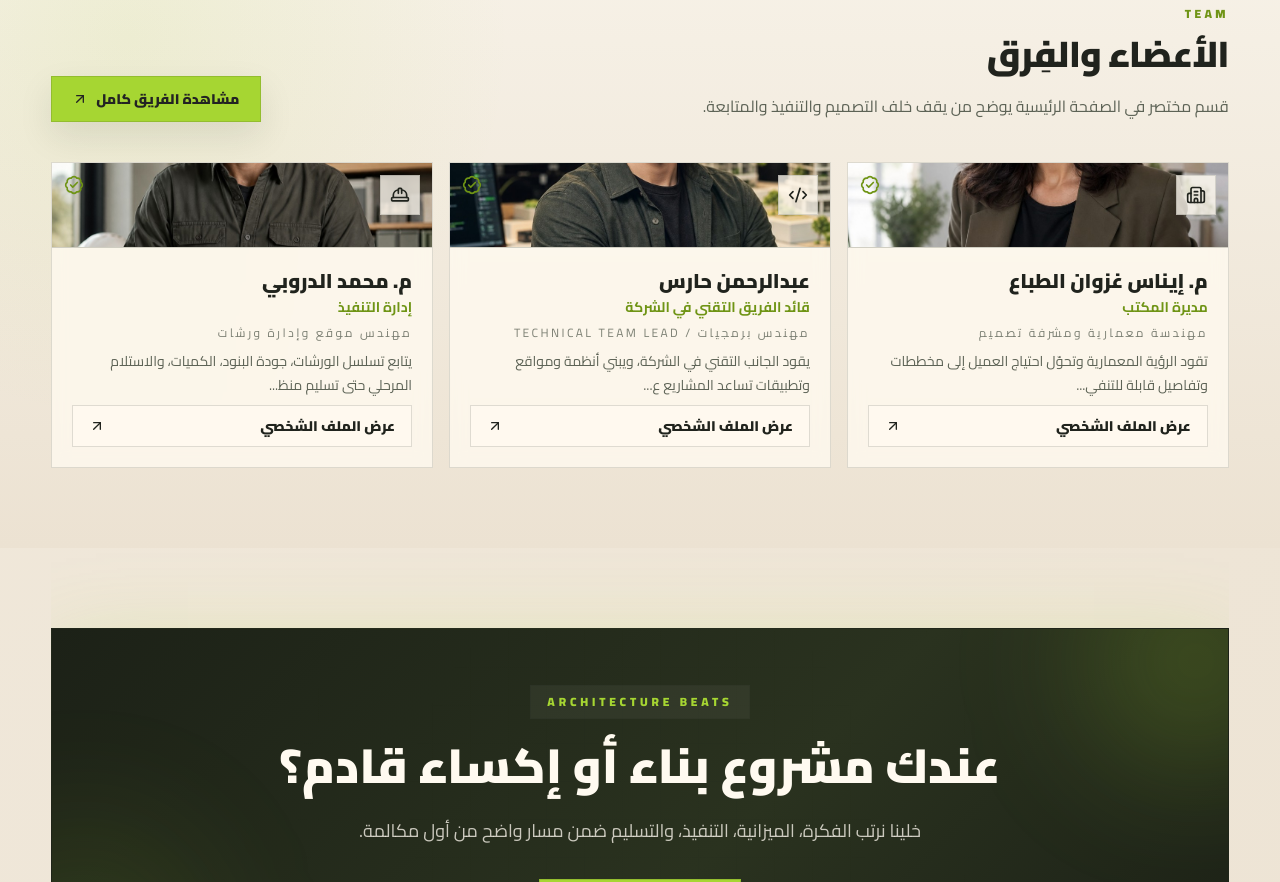
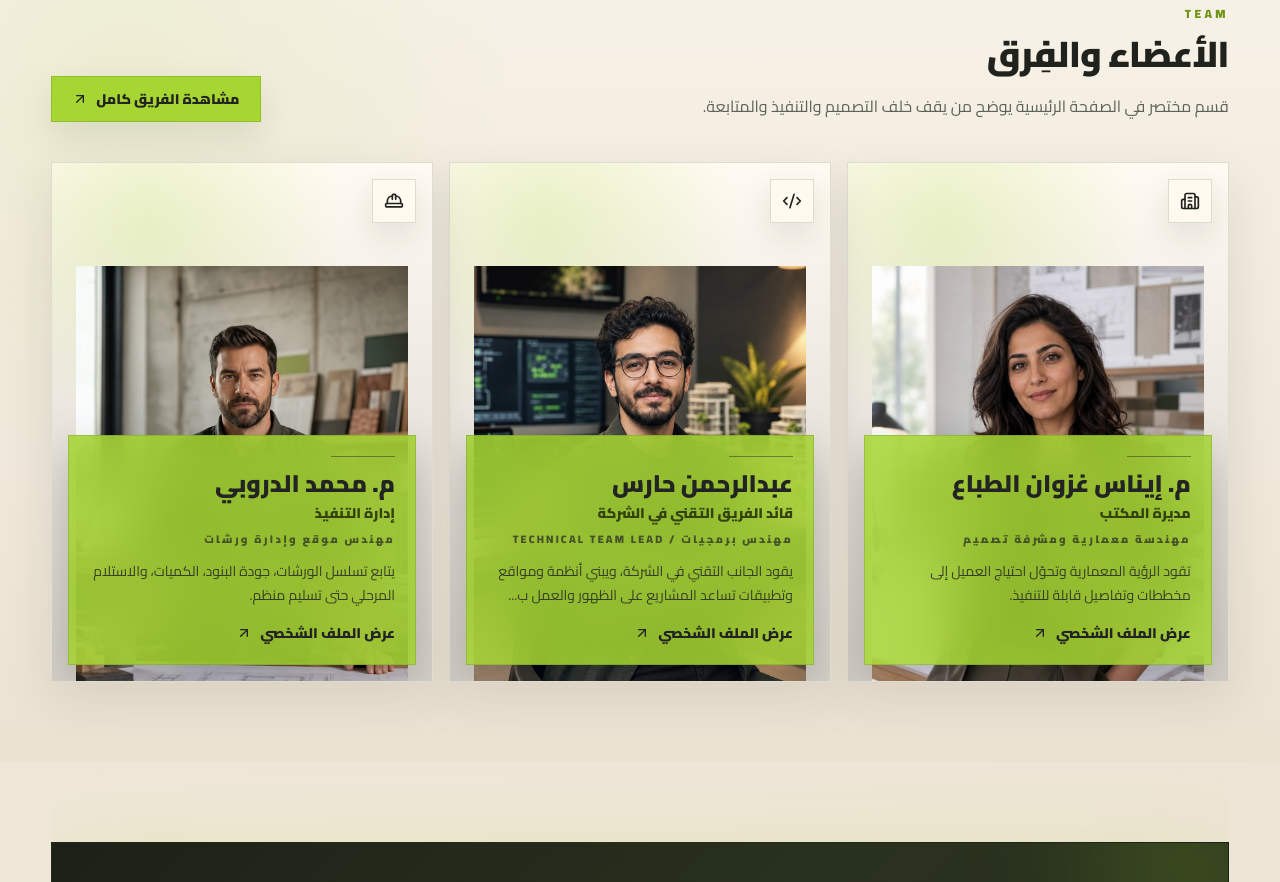
Before and after one commit to abod-haes/architecture-beats, a Next.js app: page / in a window 1280 px wide. Shown: the part 5500-6382 px from the top of the page. Built offline with nearby package versions, Linux system fonts and the light colour scheme.

Commit message:
Improve team cards with full image overlay design

```diff
--- a/src/components/sections/TeamSection.tsx
+++ b/src/components/sections/TeamSection.tsx
@@ -3,7 +3,7 @@
 import Image from "next/image";
 import Link from "next/link";
 import { motion } from "framer-motion";
-import { ArrowUpRight, BadgeCheck, BriefcaseBusiness, Building2, Code2, HardHat, PenTool } from "lucide-react";
+import { ArrowUpRight, BriefcaseBusiness, Building2, Code2, HardHat, PenTool } from "lucide-react";
 import { useLocale } from "@/context/LocaleContext";
 import { localizedTeamProfiles, teamLabels, type TeamSlug } from "@/data/teamProfiles";
 import SectionTitle from "../ui/SectionTitle";
@@ -46,48 +46,44 @@ export default function TeamSection() {
         >
           {members.map((member) => {
             const Icon = icons[member.slug];
-            const summary = member.summary.length > 74 ? `${member.summary.slice(0, 74).trimEnd()}...` : member.summary;
+            const summary = member.summary.length > 92 ? `${member.summary.slice(0, 92).trimEnd()}...` : member.summary;
 
             return (
               <motion.article
                 key={member.slug}
                 variants={fadeUp}
-                whileHover={{ y: -7, scale: 1.01 }}
+                whileHover={{ y: -8, scale: 1.01 }}
                 data-cursor="active"
-                className="group relative flex aspect-[5/4] min-h-full flex-col overflow-hidden border border-[var(--site-border)] bg-[var(--site-card)] backdrop-blur transition hover:border-brand-primary"
+                className="group relative min-h-[470px] overflow-hidden border border-[var(--site-border-strong)] bg-[var(--site-card-solid)] shadow-[0_18px_48px_var(--site-shadow)] transition hover:border-brand-primary sm:min-h-[520px]"
               >
-                <div className="pointer-events-none absolute -end-10 -top-10 h-28 w-28 border border-brand-primary/30 bg-[var(--site-accent-soft)] transition group-hover:scale-110" />
+                <Link href={`/teams/${member.slug}`} className="absolute inset-0" aria-label={member.name}>
+                  <span className="sr-only">{labels.viewProfile}</span>
+                </Link>
 
-                <div className="relative flex-[1.35] overflow-hidden border-b border-[var(--site-border-strong)] bg-[var(--site-muted)]">
-                  <div className="relative h-full w-full">
+                <div className="blueprint-grid absolute inset-0 opacity-35" />
+                <div className="absolute inset-0 bg-[radial-gradient(circle_at_25%_12%,rgba(166,214,50,0.22),transparent_36%),linear-gradient(180deg,rgba(255,255,255,0.10),rgba(0,0,0,0.16))]" />
                 <Image
                   src={member.image}
                   alt={member.name}
                   fill
                   sizes="(min-width: 1280px) 25vw, (min-width: 768px) 50vw, 92vw"
-                      className="object-cover transition duration-700 group-hover:scale-105"
+                  className="object-contain object-bottom px-4 pt-5 transition duration-700 group-hover:scale-[1.035] sm:px-6 sm:pt-7"
                 />
-                  </div>
-                  <div className="absolute start-3 top-3 flex h-10 w-10 items-center justify-center border border-brand-primary bg-[var(--site-card)] text-brand-dark shadow-[0_12px_30px_var(--site-shadow)] transition group-hover:bg-brand-primary group-hover:text-[#232323]">
+
+                <div className="absolute start-4 top-4 z-10 grid h-11 w-11 place-items-center border border-brand-primary bg-[var(--site-card)] text-brand-dark shadow-[0_12px_30px_var(--site-shadow)] backdrop-blur transition group-hover:bg-brand-primary group-hover:text-[#232323]">
                   <Icon className="h-5 w-5" />
                 </div>
-                  <BadgeCheck className="absolute end-3 top-3 h-5 w-5 text-brand-secondary" />
-                </div>
 
-                <div className="relative flex flex-[0.85] flex-col justify-between gap-2 p-4 sm:p-5">
-                  <div>
-                    <p className="text-lg font-black leading-tight text-brand-dark sm:text-xl">{member.name}</p>
-                    <p className="mt-1 text-sm font-bold text-brand-secondary">{member.position}</p>
-                    <p className="mt-2 text-xs uppercase tracking-[0.2em] text-brand-gray/80">{member.jobTitle}</p>
-                    <p className="mt-2 text-sm leading-6 text-brand-gray">{summary}</p>
-                  </div>
-                  <Link
-                    href={`/teams/${member.slug}`}
-                    className="inline-flex items-center justify-between gap-3 border border-[var(--site-border)] bg-[var(--site-surface)] px-4 py-2.5 text-sm font-black text-brand-dark transition hover:border-brand-primary hover:bg-brand-primary hover:text-[#232323]"
-                  >
+                <div className="absolute inset-x-3 bottom-3 z-10 border border-white/20 bg-brand-primary/85 p-4 text-[#232323] shadow-[0_18px_45px_rgba(0,0,0,0.22)] backdrop-blur-xl transition group-hover:bg-brand-primary sm:inset-x-4 sm:bottom-4 sm:p-5">
+                  <div className="mb-3 h-px w-16 bg-[#232323]/45" />
+                  <p className="text-xl font-black leading-tight sm:text-2xl">{member.name}</p>
+                  <p className="mt-1 text-sm font-black text-[#33420f]">{member.position}</p>
+                  <p className="mt-2 text-[0.68rem] font-black uppercase tracking-[0.2em] text-[#232323]/70">{member.jobTitle}</p>
+                  <p className="mt-3 text-sm leading-6 text-[#232323]/82">{summary}</p>
+                  <div className="mt-4 inline-flex items-center gap-2 text-sm font-black">
                     {labels.viewProfile}
                     <ArrowUpRight className="h-4 w-4" />
-                  </Link>
+                  </div>
                 </div>
               </motion.article>
             );
```
Lines whose indentation alone changed are shown as unchanged.
